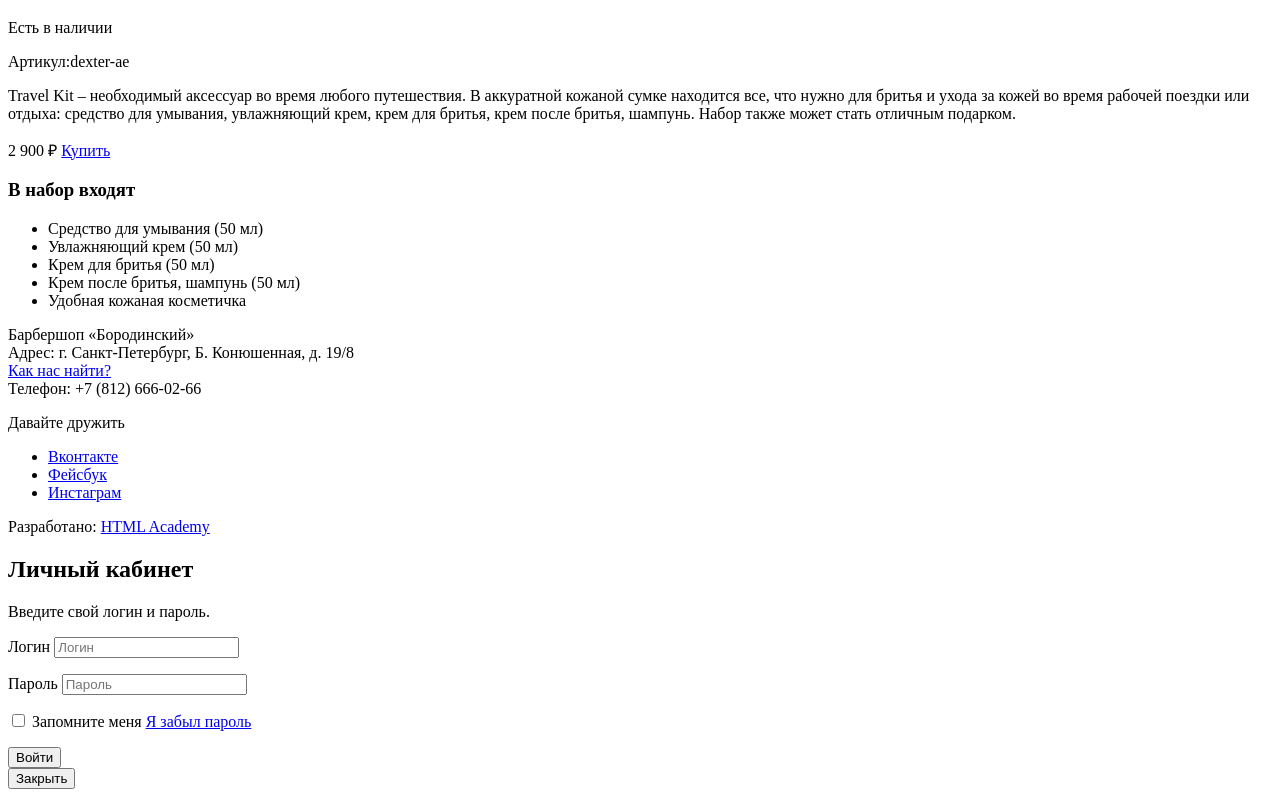
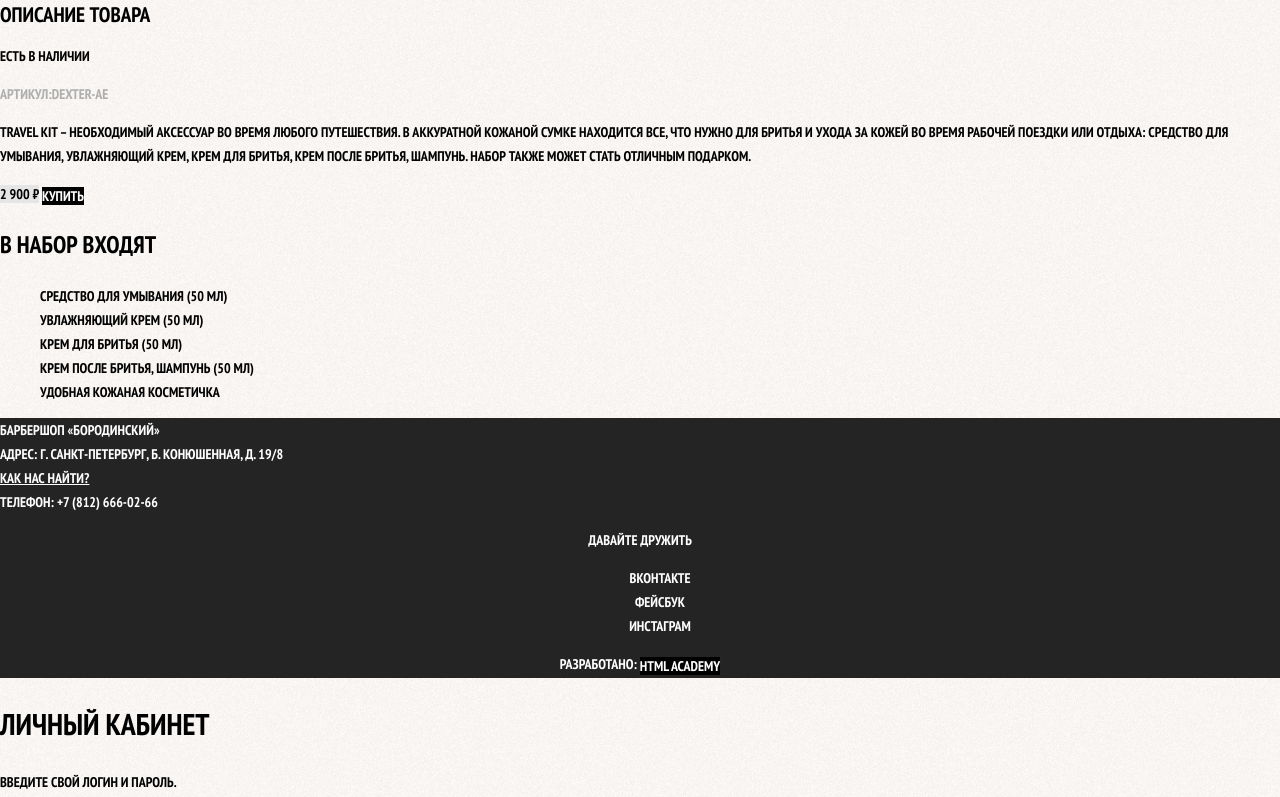
Before and after one commit to Vikman88/barbershop, a plain HTML site: page catalog-item.html in a window 1280 px wide. Shown: the part 1423-2220 px from the top of the page. Drawn offline with Linux system fonts and the light colour scheme.

Commit message:
added catalog-item styles and refactor catalog footer

```diff
--- a/catalog-item.html
+++ b/catalog-item.html
@@ -5,11 +5,17 @@
     <meta http-equiv="X-UA-Compatible" content="IE=edge" />
     <meta name="viewport" content="width=device-width, initial-scale=1.0" />
     <title>Барбершоп «Бородинский» - карточка товара</title>
+    <link
+      href="https://fonts.googleapis.com/css?family=PT+Sans+Narrow:400,700&amp;subset=latin,cyrillic"
+      rel="stylesheet"
+    />
+    <link href="css/normalize.css" rel="stylesheet" />
+    <link href="css/style.css" rel="stylesheet" />
   </head>
-  <body>
-    <header>
-      <nav>
-        <a href="index.html">
+  <body class="inner-page">
+    <header class="main-header">
+      <nav class="main-navigation">
+        <a href="index.html" class="main-navigation-logo">
           <img
             src="src/img/index-logo.svg"
             alt="Логотип барбершопа «Бородинский»"
@@ -17,35 +23,41 @@
             height="24"
           />
         </a>
-        <ul>
+        <ul class="site-navigation">
           <li><a href="#">Информация</a></li>
           <li><a href="#">Новости</a></li>
           <li><a href="#">Прайс-лист</a></li>
-          <li><a href="catalog.html">Магазин</a></li>
+          <li class="site-navigation-current">
+            <a href="catalog.html">Магазин</a>
+          </li>
           <li><a href="#">Контакты</a></li>
         </ul>
-        <ul>
+        <ul class="user-navigation">
           <li><button type="button">вход</button></li>
         </ul>
       </nav>
     </header>
-    <main>
-      <h1>Набор для путешествий «Baxter of California»</h1>
-      <ul>
+    <main class="container">
+      <h1 class="page-title">Набор для путешествий «Baxter of California»</h1>
+      <ul class="breadcrumbs">
         <li><a href="index.html">Главная</a></li>
         <li><a href="catalog.html">Магазин</a></li>
         <li><a href="#">Средства для ухода</a></li>
-        <li>Набор для путешествий «Baxter of California»</li>
+        <li class="breadcrumbs-current">
+          Набор для путешествий «Baxter of California»
+        </li>
       </ul>
       <section>
-        <h2>Изображения товара</h2>
+        <h2 class="visually-hidden">Изображения товара</h2>
+        <p class="full-image-item">
           <img
             src="src/img/product-big.png"
             width="460"
             height="498"
             alt="Фото всего набора"
           />
-        <ul>
+        </p>
+        <ul class="catalog-image">
           <li>
             <img
               src="src/img/product-small-1.png"
@@ -72,23 +84,23 @@
           </li>
         </ul>
       </section>
-      <section>
-        <h2>Описание товара</h2>
+      <section class="description-item">
+        <h2 class="visually-hidden">Описание товара</h2>
         <p>Есть в наличии</p>
-        <p>Артикул:dexter-ae</p>
-        <p>
+        <p class="vendor-code">Артикул:dexter-ae</p>
+        <p class="description">
           Travel Kit – необходимый аксессуар во время любого путешествия. В
           аккуратной кожаной сумке находится все, что нужно для бритья и ухода
           за кожей во время рабочей поездки или отдыха: средство для умывания,
           увлажняющий крем, крем для бритья, крем после бритья, шампунь. Набор
           также может стать отличным подарком.
         </p>
-        <p>
-          2 900 ₽
-          <a href="#">Купить</a>
+        <p class="catalog-item-price">
+          <b>2 900 ₽</b>
+          <a href="#" class="button">Купить</a>
         </p>
-        <h3>В набор входят</h3>
-        <ul>
+        <h3 class="kit-title">В набор входят</h3>
+        <ul class="kit">
           <li>Средство для умывания (50 мл)</li>
           <li>Увлажняющий крем (50 мл)</li>
           <li>Крем для бритья (50 мл)</li>
@@ -97,30 +109,34 @@
         </ul>
       </section>
     </main>
-    <footer>
-      <p>
+    <footer class="main-footer">
+      <p class="footer-contacts">
         Барбершоп «Бородинский»<br />
         Адрес: г. Санкт-Петербург, Б. Конюшенная, д. 19/8<br />
         <a href="#">Как нас найти?</a><br />
         Телефон: +7 (812) 666-02-66
       </p>
-      <div>
+      <div class="footer-social">
         <p>Давайте дружить</p>
         <ul>
-          <li><a href="#">Вконтакте</a></li>
-          <li><a href="#">Фейсбук</a></li>
-          <li><a href="#">Инстаграм</a></li>
+          <li><a href="#" class="social-button">Вконтакте</a></li>
+          <li><a href="#" class="social-button">Фейсбук</a></li>
+          <li><a href="#" class="social-button">Инстаграм</a></li>
         </ul>
       </div>
-      <p>
+      <p class="footer-copyright">
         Разработано:
-        <a href="https://htmlacademy.ru">HTML Academy</a>
+        <a href="https://htmlacademy.ru" class="button">HTML Academy</a>
       </p>
     </footer>
-    <section>
+    <section class="modal modal-login">
       <h2>Личный кабинет</h2>
       <p>Введите свой логин и пароль.</p>
-      <form action="https://echo.htmlacademy.ru" method="POST">
+      <form
+        class="login-form"
+        action="https://echo.htmlacademy.ru"
+        method="POST"
+      >
         <p>
           <label class="visually-hidden" for="login">Логин</label>
           <input type="text" name="login" id="login" placeholder="Логин" />
@@ -134,14 +150,14 @@
             placeholder="Пароль"
           />
         </p>
-        <p>
+        <p class="login-checkbox">
           <input type="checkbox" name="remember" id="remember" />
           <label for="remember">Запомните меня</label>
-          <a href="#">Я забыл пароль</a>
         </p>
+        <p><a href="#" class="restore">Я забыл пароль</a></p>
         <button type="submit" class="button">Войти</button>
       </form>
-      <button type="button">Закрыть</button>
+      <button type="button" class="button">Закрыть</button>
     </section>
   </body>
 </html>
--- a/css/style.css
+++ b/css/style.css
@@ -182,6 +182,36 @@ a {
   box-shadow: 0 0 10px rgba(0, 0, 0, 0.2);
 }
 
+.catalog-image {
+  list-style: none;
+}
+
+.full-image-item {
+  box-shadow: 0 0 10px 2px rgba(0, 0, 0, 0.1);
+}
+
+.catalog-image li {
+  box-shadow: 0 0 10px 2px rgba(0, 0, 0, 0.1);
+}
+
+.catalog-image li:hover,
+.full-image-item:hover {
+  box-shadow: 0 0 10px rgba(0, 0, 0, 0.2);
+}
+
+.vendor-code {
+  color: #aeaeae;
+}
+
+.kit-title {
+  line-height: 30px;
+  font-size: 24px;
+}
+
+.kit {
+  list-style: none;
+}
+
 .catalog-item a {
   color: #000;
 }
```
Also changed, not shown: catalog.html (+17 -13 lines). Lines whose indentation alone changed are shown as unchanged.
